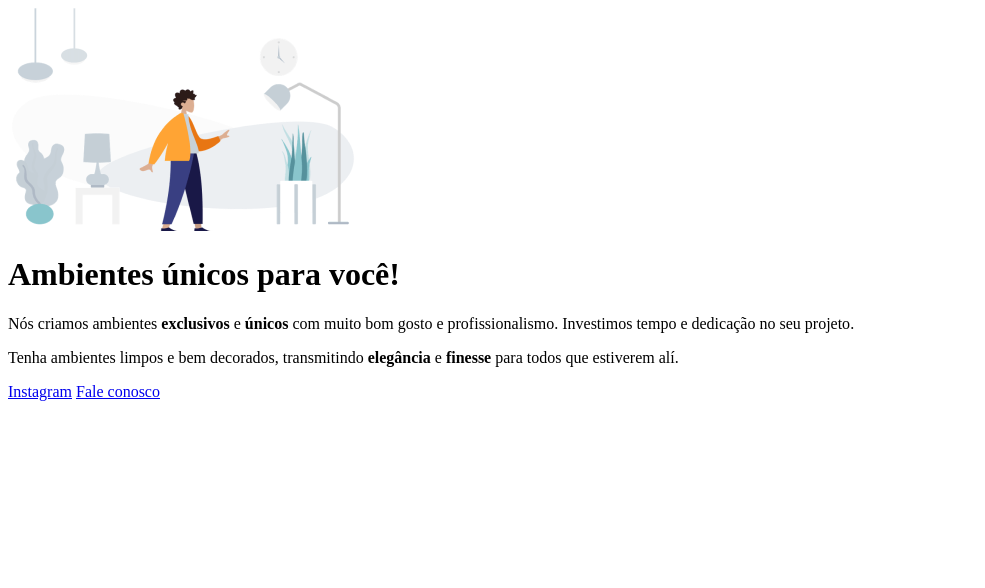
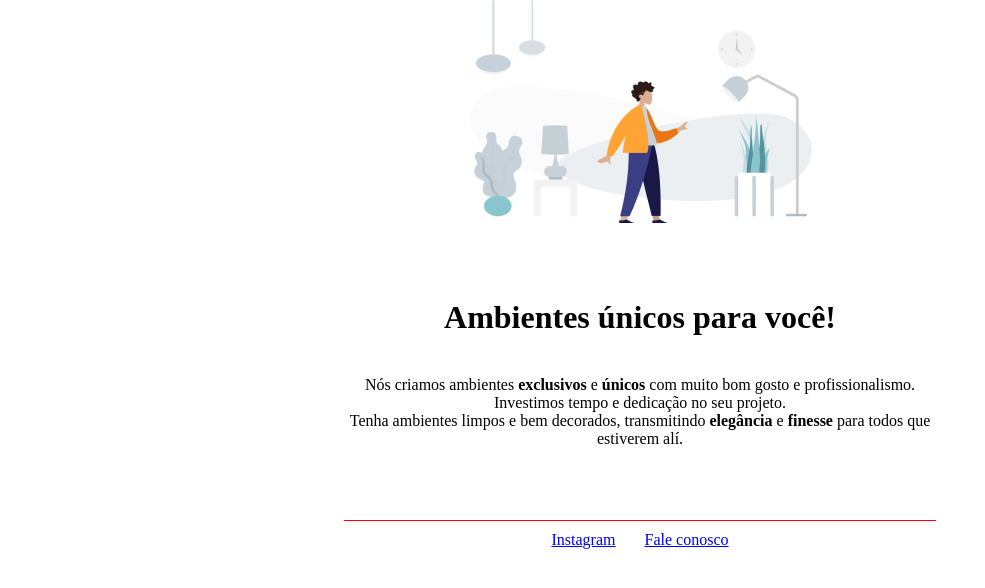
Before and after one commit to giuliaGuerreiro/explorer-stage1-project1, a plain HTML site: page index.html in a window 1280 px wide. Shown: the whole page, without its empty margins (0-985 px from the left). Drawn offline with Linux system fonts and the light colour scheme.

Commit message:
design - elements organized

```diff
--- a/index.html
+++ b/index.html
@@ -4,6 +4,8 @@
   <meta http-equiv="X-UA-Compatible" content="IE=edge">
   <meta name="viewport" content="width=device-width, initial-scale=1.0">
   <title>Rocket Móveis</title>
+
+  <link rel="stylesheet" href="style.css">
 </head>
 <body>
   <div class="page">
--- a/style.css
+++ b/style.css
@@ -10,4 +10,34 @@
 
 body {
   font-size: 1.6rem;
+  min-height: 100vh;
 }
+
+.page {
+  width: 59.2rem;
+  margin: 0 auto;
+  text-align: center;
+}
+
+main {
+  margin-bottom: 7.2rem;
+}
+
+main img {
+  margin-bottom: 7.2rem;
+}
+
+main h1 {
+  margin-bottom: 4rem;
+}
+
+footer {
+  border-top: 1px solid red;
+
+  padding-top: 1rem;
+  margin-bottom: 3.3rem;
+}
+
+footer a + a {
+  margin-left: 2.5rem;
+}
```
